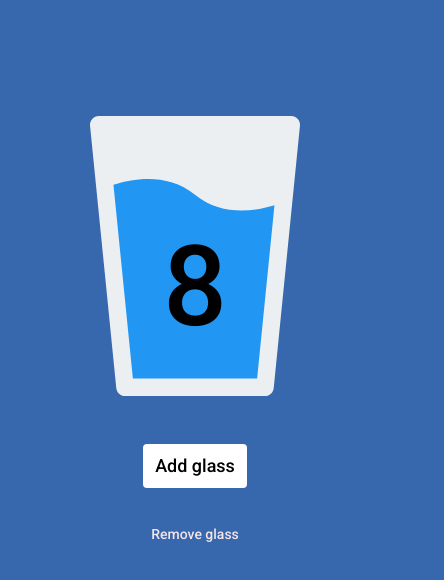
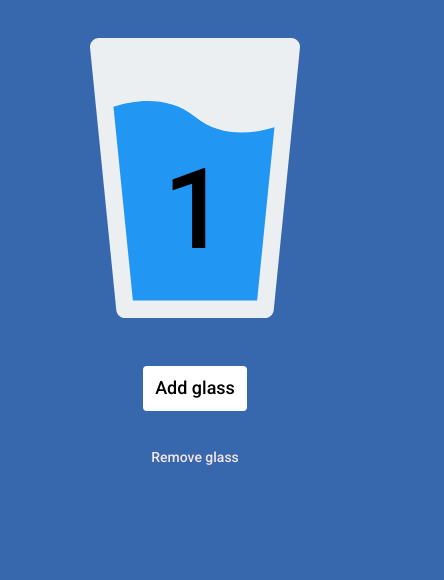
Before and after one commit to Wojcirej/hydrapp, a website: page src/content/index.html in a window 390 px wide. Both pictures are taken after a click on the button "Add glass". Shown: the part 256-836 px from the top of the page, 444 px wide, since content can reach past the window. Drawn offline with nearby package versions, Linux system fonts and the light colour scheme; files that its build step writes are made by us from their sources; files whose address does not match are found by name.

Commit message:
Add events to buttons.

```diff
--- a/src/content/index.html
+++ b/src/content/index.html
@@ -38,12 +38,12 @@
         <h1>Hydrapp</h1>
       </header>
       <section class="glass">
-        <span class="glass__counter">8</span>
+        <span class="glass__counter glass__counter-js">8</span>
       </section>
-      <button class="glass__add">
+      <button class="glass__add glass__add-js">
         Add glass
       </button>
-      <button class="glass__remove">
+      <button class="glass__remove glass__remove-js">
         Remove glass
       </button>
     </main>
--- a/src/js/main.js
+++ b/src/js/main.js
@@ -13,3 +13,54 @@ if ('serviceWorker' in navigator) {
     });
   });
 }
+
+const buttonAdd = document.querySelector('.glass__add-js');
+const buttonRemove = document.querySelector('.glass__remove-js');
+const value = document.querySelector('.glass__counter-js');
+const key = new Date().toISOString().slice(0, 10);
+
+function isValueForTodaySet() {
+  return Boolean(localStorage.getItem(key));
+};
+
+function setInitialGlassCount() {
+  localStorage.setItem(key, 0);
+  value.innerHTML = '0';
+};
+
+function getGlassCount() {
+  return localStorage.getItem(key);
+};
+
+function insertGlassCountOnPage() {
+  value.innerHTML = getGlassCount();
+};
+
+function addGlass() {
+  localStorage.setItem(key, parseInt(localStorage.getItem(key)) + 1);
+};
+
+function removeGlass() {
+  if (noWaterDrank()) return;
+  localStorage.setItem(key, parseInt(localStorage.getItem(key)) - 1);
+}
+
+function noWaterDrank() {
+  return getGlassCount() <= 0;
+};
+
+if (isValueForTodaySet()) {
+  insertGlassCountOnPage();
+} else {
+  setInitialGlassCount();
+};
+
+buttonAdd.addEventListener('click', event => {
+  addGlass();
+  insertGlassCountOnPage();
+});
+
+buttonRemove.addEventListener('click', event => {
+  removeGlass();
+  insertGlassCountOnPage();
+});
--- a/src/scss/main.scss
+++ b/src/scss/main.scss
@@ -71,3 +71,9 @@ body {
     color: #F5E5E7;
   }
 }
+
+@media (max-width: 600px) {
+  .main__header {
+    font-size: 24px;
+  }
+}
```
